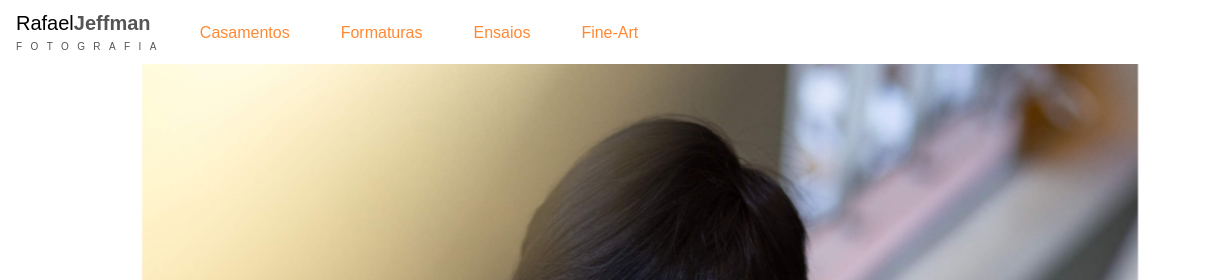
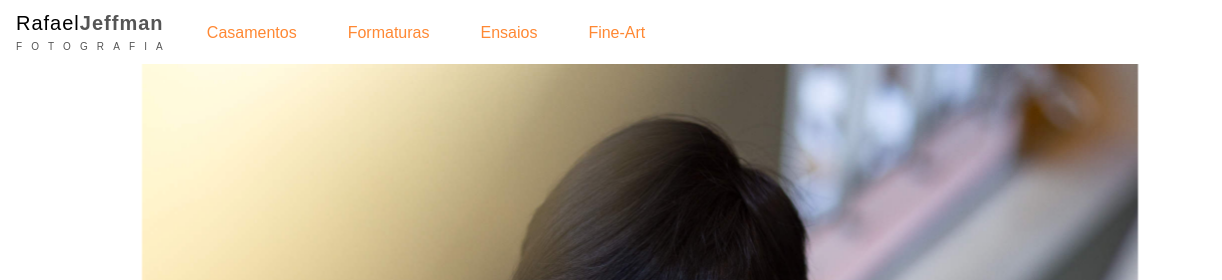
Before and after one commit to rafasgj/rafaelfoto.com, a plain HTML site: page docs/index.html in a window 1280 px wide. Shown: the top 280 px of the page, 0-1222 px from the left. Drawn offline with nearby package versions, Linux system fonts and the light colour scheme.

Commit message:
Alterado 'brand'.

```diff
--- a/docs/styles/navbar.css
+++ b/docs/styles/navbar.css
@@ -4,7 +4,14 @@
 }
 
 .navbar-brand {
+    letter-spacing: 0.05em;
     line-height: 1em;
+}
+
+#brand2ndline {
+    font-size: 70%;
+    letter-spacing: 0.65em;
+    font-variant: small-caps;
 }
 
 .nav-icon {
@@ -34,12 +41,6 @@ a.navbar-brand, a.navbar-brand:hover, a.navbar-brand:active {
     }
 }
 
-#brand2ndline {
-    font-size: 70%;
-    letter-spacing: 0.6em;
-    font-variant: small-caps;
-}
-
 @media screen and (max-width: 575px) {
     #navbarSupportedContent {
         height: 100vh;
```
Also changed, not shown: docs/index.html (+2 -2 lines).
